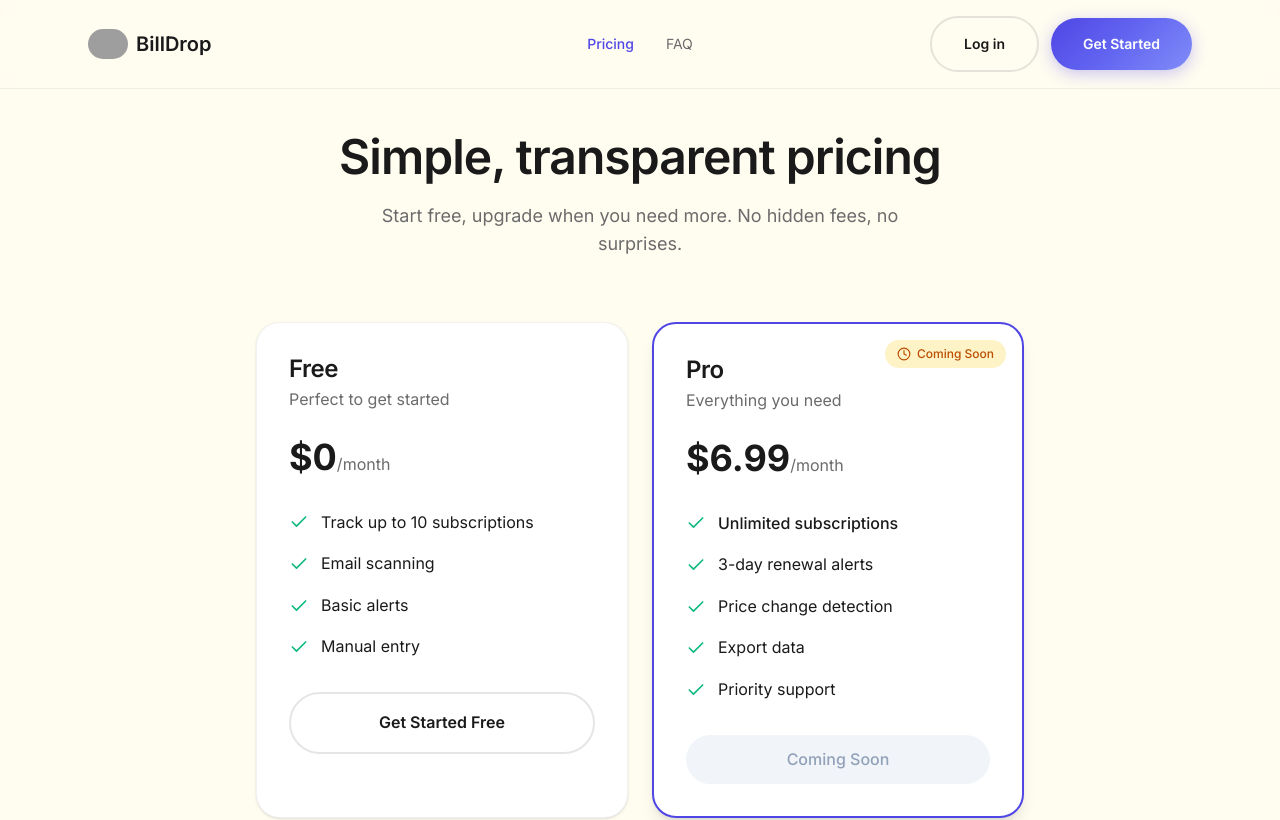
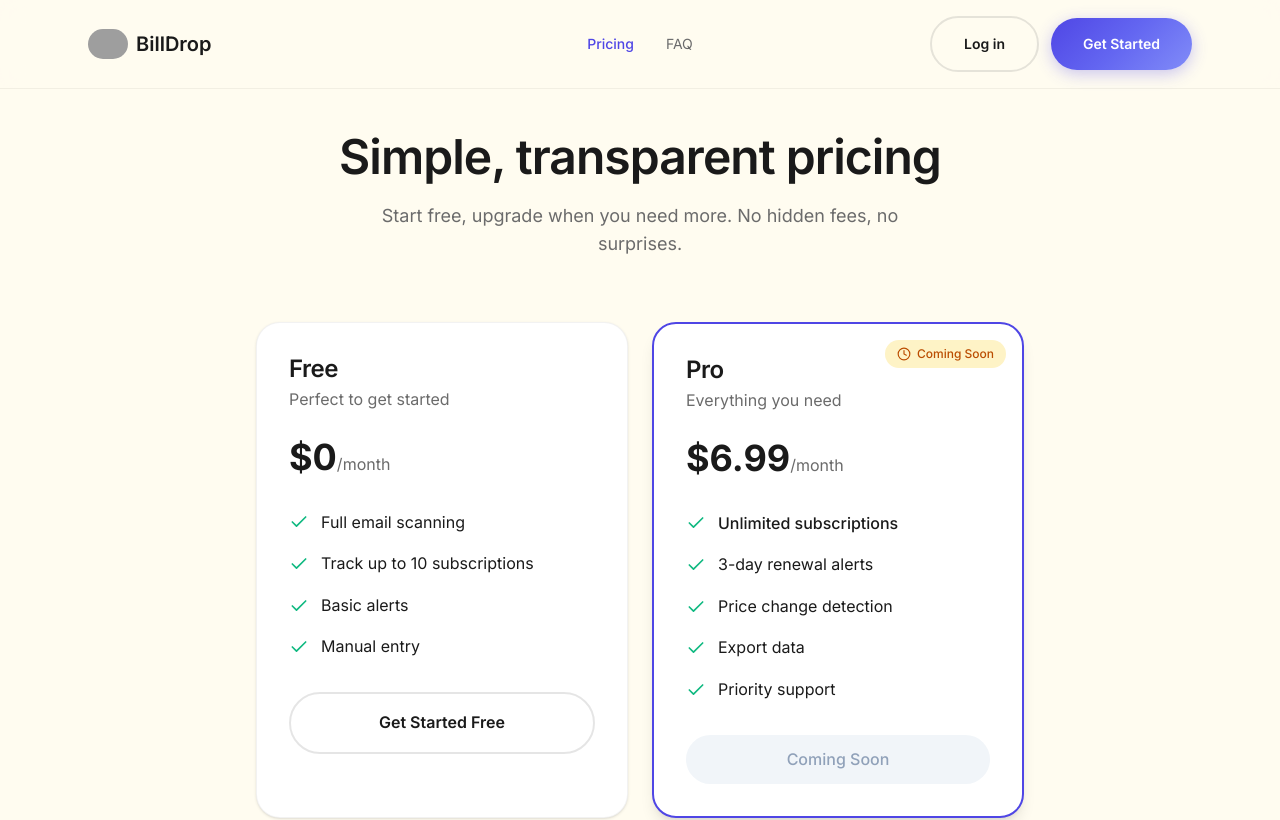
Before and after one commit to Threadigit/BillDrop, a Next.js app: page /pricing in a window 1280 px wide. Shown: the top 820 px of the page. Built offline with nearby package versions, Linux system fonts and the light colour scheme; grey boxes are pictures that could not be loaded.

Commit message:
update pricing

```diff
--- a/src/app/pricing/page.tsx
+++ b/src/app/pricing/page.tsx
@@ -88,11 +88,11 @@ export default function PricingPage() {
               <ul className="space-y-4 mb-8">
                 <li className="flex items-center gap-3">
                   <Check className="w-5 h-5 text-[var(--accent-success)]" />
-                  <span>Track up to 10 subscriptions</span>
+                  <span>Full email scanning</span>
                 </li>
                 <li className="flex items-center gap-3">
                   <Check className="w-5 h-5 text-[var(--accent-success)]" />
-                  <span>Email scanning</span>
+                  <span>Track up to 10 subscriptions</span>
                 </li>
                 <li className="flex items-center gap-3">
                   <Check className="w-5 h-5 text-[var(--accent-success)]" />
```
